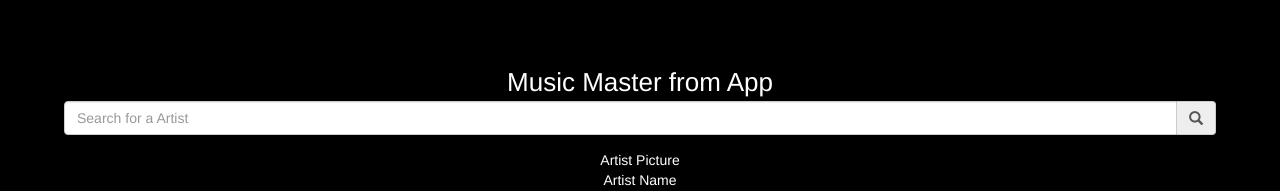
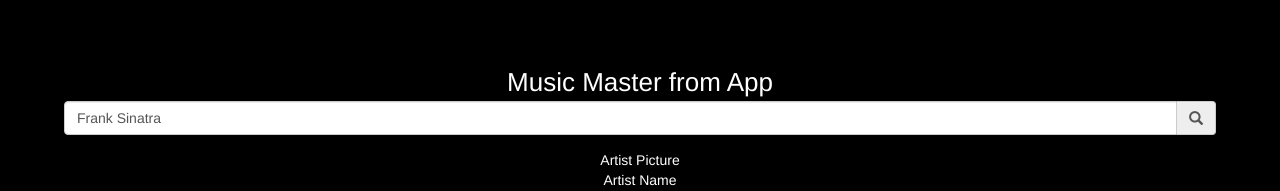
Before and after one commit to this-is-allan/courseReact, a React (Create React App) app in the folder musicmaster/: page / in a window 1280 px wide. Shown: the top 191 px of the page. Built offline with nearby package versions, Linux system fonts and the light colour scheme.

Commit message:
preparing a web request

```diff
--- a/musicmaster/src/App.jsx
+++ b/musicmaster/src/App.jsx
@@ -6,12 +6,15 @@ class App extends Component {
     constructor(props) {
         super(props);
         this.state = {
-            query: ''
+            query: 'Frank Sinatra'
         }
     }
 
     search() {
         console.log('this.state', this.state);
+        const BASE_URL = 'https://api.spotify.com/v1/search?';
+        const FETCH_URL = `${BASE_URL}q=${this.state.query}&type=artist&limit=1`;
+        console.log('FETCH_URL', FETCH_URL);
     }
 
     render() {
```
